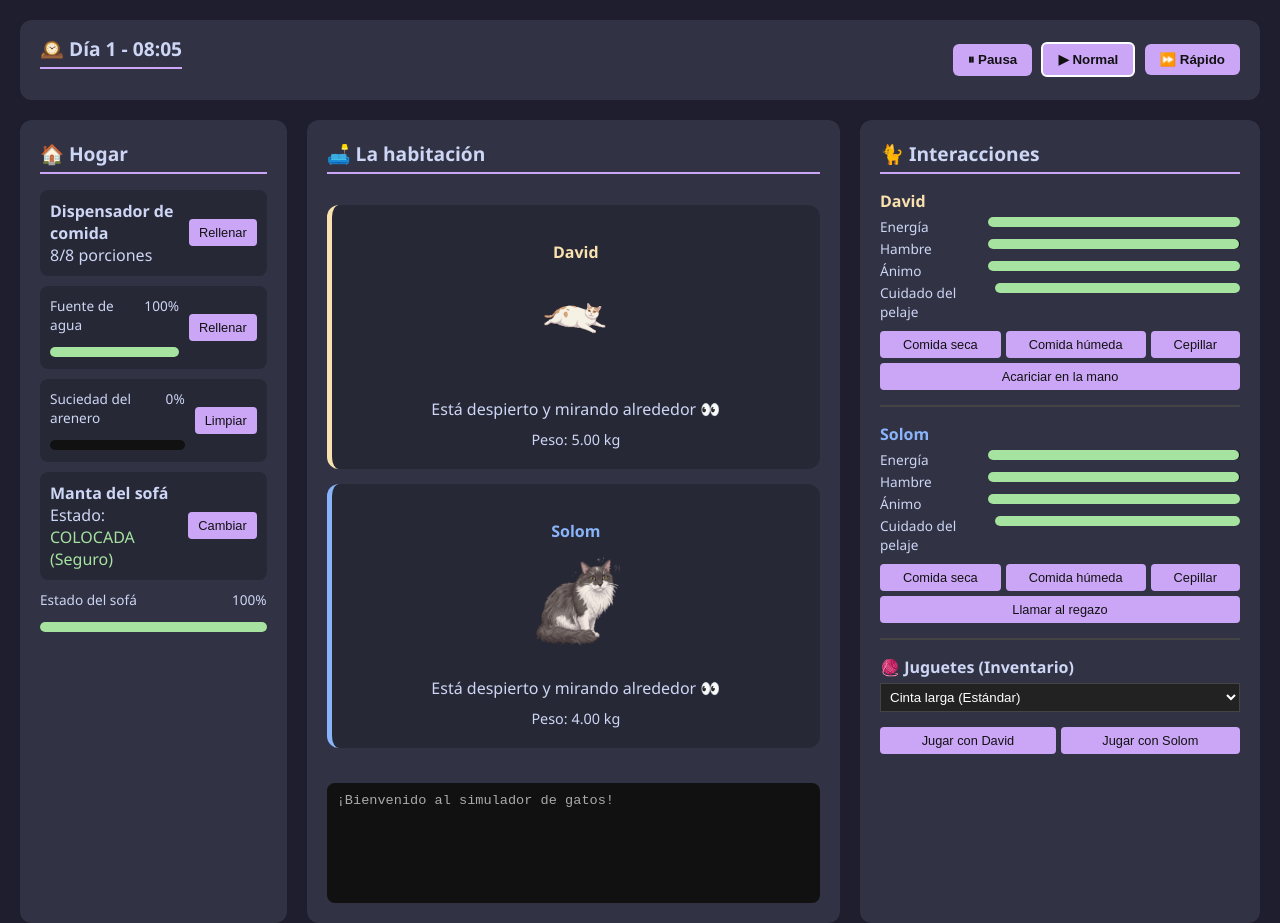
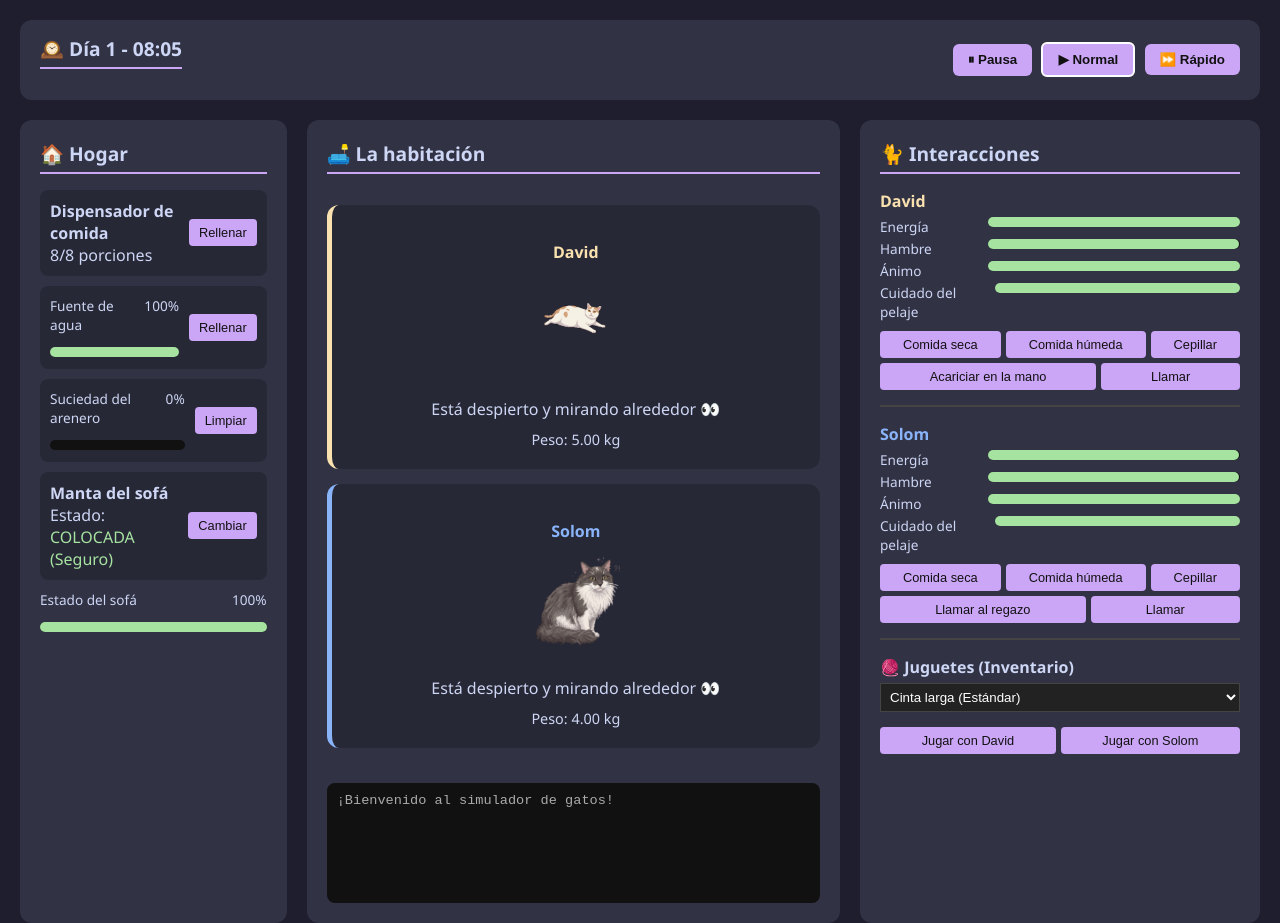
Before and after one commit to branding93/cat_game, a plain HTML site: page index.html in a window 1280 px wide. Drawn offline with Linux system fonts and the light colour scheme.

Commit message:
add changes call cat

```diff
--- a/app.js
+++ b/app.js
@@ -252,6 +252,56 @@ function playWith(id) {
     }
     updateUI();
 }
+function callCat(id) {
+    let c = cats[id];
+    let success = false;
+    let msg = "";
+    if (id === 'david') {
+        if (c.isSleeping) {
+            if (Math.random() < 0.3) {
+                success = true;
+                msg = "David se acerca somnoliento y se frota contra tu pierna.";
+            } else {
+                msg = "David mueve una oreja y se da la vuelta para seguir durmiendo.";
+            }
+        } else {
+            if (Math.random() < (c.mood / 100) * 0.7) {
+                success = true;
+                msg = "David se acerca curioso y maúlla suavemente.";
+            } else {
+                msg = "David te mira un momento y sigue acicalándose.";
+            }
+        }
+    }
+    if (id === 'solom') {
+        const isZoomies = (game.hour >= 22 || game.hour < 5) && c.energy > 50 && !c.isSleeping;
+        if (isZoomies) {
+            if (Math.random() < 0.1) {
+                success = true;
+                msg = "Solom se detiene en medio del sprint y te mira con curiosidad.";
+            } else {
+                msg = "¡Solom pasa como un rayo a tu lado — no tiene tiempo!";
+            }
+        } else {
+            if (Math.random() < (c.mood / 100) * 0.8) {
+                success = true;
+                msg = "¡Solom viene saltando de inmediato y ronronea como un motor!";
+            } else {
+                msg = "Solom levanta la cabeza un momento. Tiene cosas más importantes que hacer.";
+            }
+        }
+    }
+    if (success) {
+        c.mood = Math.min(100, c.mood + 5);
+        c.isSleeping = false;
+        setTemporaryVisualState(id, 'kommt', 2500);
+    } else {
+        c.mood = Math.max(0, c.mood - 3);
+        setTemporaryVisualState(id, 'ignoriert', 2000);
+    }
+    log(`${cats[id].name}: ${msg}`);
+    updateUI();
+}
 function setTemporaryVisualState(id, state, durationMs) {
     cats[id].visualState = state;
     cats[id].visualStateUntil = Date.now() + durationMs;
--- a/index.html
+++ b/index.html
@@ -92,6 +92,7 @@
                 <button class="action-btn" onclick="feedCat('david', 'nass')">Comida húmeda</button>
                 <button class="action-btn" onclick="groomCat('david')">Cepillar</button>
                 <button class="action-btn" onclick="petCat('david')">Acariciar en la mano</button>
+                <button class="action-btn" onclick="callCat('david')">Llamar</button>
             </div>
             <hr style="border:1px solid #444; margin: 15px 0;">
             <h3 style="color: var(--solom)">Solom</h3>
@@ -110,6 +111,7 @@
                 <button class="action-btn" onclick="feedCat('solom', 'nass')">Comida húmeda</button>
                 <button class="action-btn" onclick="groomCat('solom')">Cepillar</button>
                 <button class="action-btn" onclick="petCat('solom')">Llamar al regazo</button>
+                <button class="action-btn" onclick="callCat('solom')">Llamar</button>
             </div>
             <hr style="border:1px solid #444; margin: 15px 0;">
             <h3>🧶 Juguetes (Inventario)</h3>
```
